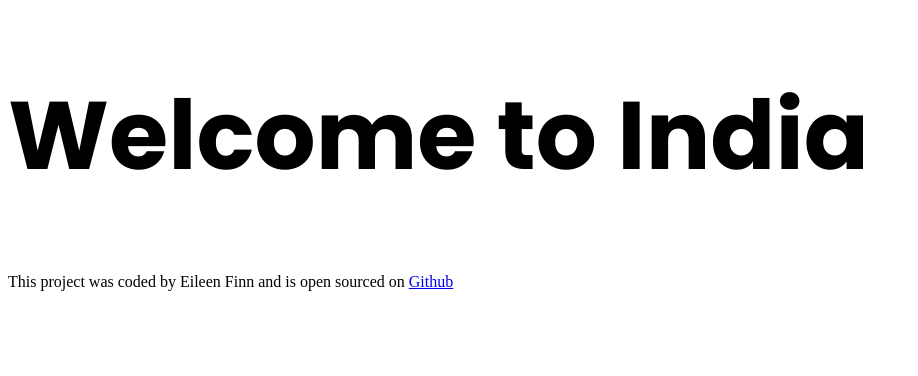
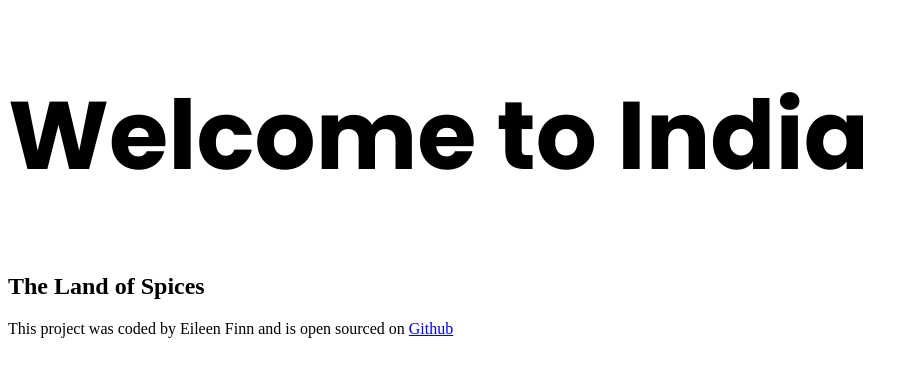
Before and after one commit to swimfinn/india-travel-project, a plain HTML site: page index.html in a window 1280 px wide. Shown: the whole page, without its empty margins (0-918 px from the left). Drawn offline with Linux system fonts and the light colour scheme; a web font is replaced by a local one.

Commit message:
added subtitle

```diff
--- a/index.html
+++ b/index.html
@@ -14,6 +14,7 @@
   </head>
   <body>
     <h1>Welcome to India</h1>
+    <h2>The Land of Spices</h2>
     <footer>
       This project was coded by Eileen Finn and is open sourced on
       <a href="https://github.com/swimfinn/india-travel-project" target="_blank"
```
